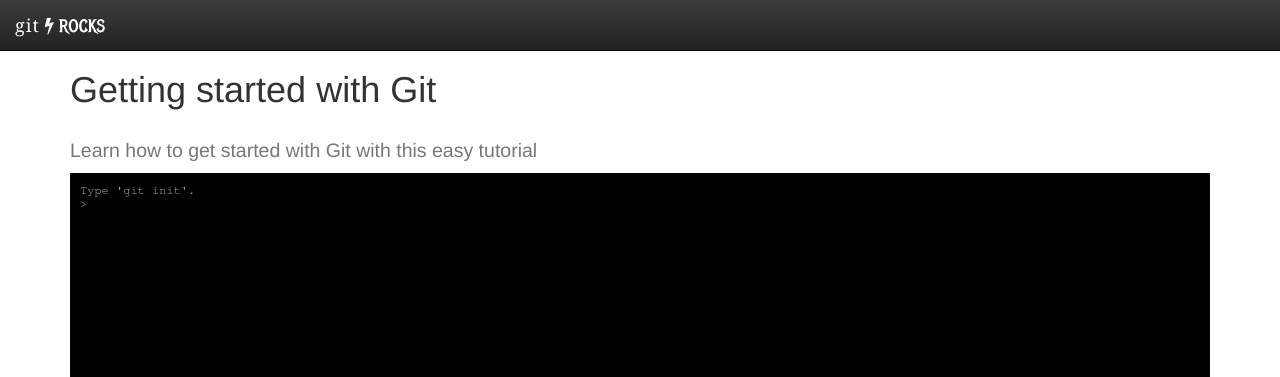
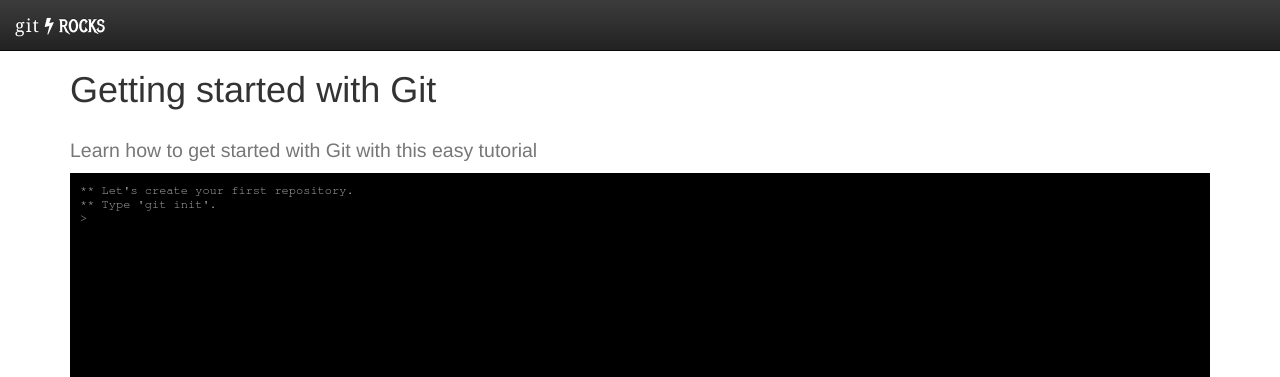
Before and after one commit to CedricAnderson/git-rocks, a Jekyll site: the page built from getting-started/index.html, in a window 1280 px wide. Shown: the top 377 px of the page. Built offline with Jekyll 4.4.1, drawn with Linux system fonts in a browser that asks for light colours; nearby versions of some CDN libraries; comment, search, counter and statistics services are not loaded; some of the changed lines change nothing that is shown.

Commit message:
Adding first tutorial.

```diff
--- /dev/null
+++ b/_layouts/tutorial.html
@@ -0,0 +1,18 @@
+---
+layout: default
+---
+
+<div class="container">
+	<h1>{{ page.headline }}</h1>
+	<h2><small>{{ page.excerpt }}</small></h2>
+</div>
+
+<div class="container">
+	<div id="gitrocks"></div>
+</div>
+
+<div class="container">
+	<div id="gitrocks-next" class="gitrocks-next hide">
+		<a class="btn btn-primary btn-lg" href="{{ site.baseurl }}/{{ page.next }}" role="button">Continue to next tutorial</a>
+	</div>
+</div>
--- /dev/null
+++ b/_sass/_tutorial.scss
@@ -0,0 +1,4 @@
+.gitrocks-next {
+	margin-top:20px;
+	text-align:center;
+}
--- a/assets/js/gitrocks.getting-started.js
+++ b/assets/js/gitrocks.getting-started.js
@@ -1,14 +1,88 @@
 var gitRocks = {
     currentTutorial: "gettingStarted",
     currentStep: 0,
+    nbSteps: 8,
     gettingStarted: {
         step0: {
-            command: "git init",
-            success: "You just created your first repository. Now let's add some files."
+            intro: 'Let\'s create your first repository.',
+            command: 'git init',
+            output: [
+                'Initialized empty Git repository in ~/git-rocks-demo/.git/'
+            ],
+            success: 'You just created your first repository.'
         },
         step1: {
-            command: "touch README.md",
-            success: "You created a README file. Now let's commit it."
+            intro: 'Now let\'s add a file.',
+            command: 'touch README.md',
+            output: [],
+            success: 'You created a README.md file.'
+        },
+        step2: {
+            intro: 'Check the current status of your repository.',
+            command: 'git status',
+            output: [
+                'On branch master',
+                '',
+                'Initial commit',
+                '',
+                'Untracked files:',
+                '  (use "git add <file>..." to include in what will be committed)',
+                '',
+                '    README.md',
+                '',
+                'nothing added to commit but untracked files present (use "git add" to track)'
+            ],
+            success: 'We see that README.md is new and not part of your repository.'
+        },
+        step3: {
+            intro: 'It\'s now time to add that file to be committed.',
+            command: 'git add README.md',
+            output: [],
+            success: 'You just added README.md to be committed.'
+        },
+        step4: {
+            intro: 'Check the status of your repository again.',
+            command: 'git status',
+            output: [
+                'On branch master',
+                '',
+                'Initial commit',
+                '',
+                'Changes to be committed:',
+                '  (use "git rm --cached <file>..." to unstage)',
+                '',
+                '    new file:   README.md'
+            ],
+            success: 'README.md is now ready to be committed.'
+        },
+        step5: {
+            intro: 'Let\'s do an initial commit.',
+            command: 'git commit -m "first commit"',
+            output: [
+                '[master (root-commit) e8c0456] first commit',
+                ' 1 file changed, 0 insertions(+), 0 deletions(-)',
+                ' create mode 100644 README.md'
+            ],
+            success: 'You just made your first commit.'
+        },
+        step6: {
+            intro: 'Before we can push to your remote repository, you need to add a new origin.',
+            command: 'git remote add origin git@github.com:vlamanna/git-rocks-demo.git',
+            output: [
+            ],
+            success: 'You are now ready to push your commit.'
+        },
+        step7: {
+            intro: 'Push your commit to your remote repository.',
+            command: 'git push origin master',
+            output: [
+                'Counting objects: 3, done.',
+                'Writing objects: 100% (3/3), 215 bytes | 0 bytes/s, done.',
+                'Total 3 (delta 0), reused 0 (delta 0)',
+                'To git@github.com:vlamanna/git-rocks-demo.git',
+                ' * [new branch]      master -> master'
+            ],
+            success: 'You just made your first push.'
         }
     }
 };
--- a/assets/js/gitrocks.main.js
+++ b/assets/js/gitrocks.main.js
@@ -1,20 +1,52 @@
 jQuery(function($, undefined) {
     gitRocks.evalCommand = function(command, term) {
+        if (gitRocks.currentStep >= gitRocks.nbSteps) {
+            return;
+        }
+
         if (command === gitRocks.getCurrentCommand()) {
+            var output = gitRocks.getCurrentOutput();
+            for (var line in output) {
+                if (output.hasOwnProperty(line)) {
+                    term.echo(output[line]);
+                }
+            }
             term.echo(gitRocks.getCurrentSuccess());
+
             gitRocks.currentStep = gitRocks.currentStep + 1;
-            term.echo('Type \'' + gitRocks.getCurrentCommand() + '\'.');
+
+            term.echo('');
+
+            if (gitRocks.currentStep >= gitRocks.nbSteps) {
+                term.echo('** Congratulation, you just finished this tutorial.');
+                $('#gitrocks-next').removeClass('hide');
+            } else {
+                term.echo(gitRocks.getCurrentIntro());
+                term.echo(gitRocks.getCurrentCommandString());
+            }
         } else {
-            term.echo('Type \'' + gitRocks.getCurrentCommand() + '\'.');
+            term.echo(gitRocks.getCurrentCommandString());
         }
+    };
+
+    gitRocks.getCurrentIntro = function() {
+        return '** ' + gitRocks[gitRocks.currentTutorial][gitRocks.getCurrentStep()].intro;
     };
 
     gitRocks.getCurrentCommand = function() {
         return gitRocks[gitRocks.currentTutorial][gitRocks.getCurrentStep()].command;
     };
 
+    gitRocks.getCurrentCommandString = function() {
+        return '** Type \'' + gitRocks.getCurrentCommand() + '\'.';
+    };
+
+    gitRocks.getCurrentOutput = function() {
+        return gitRocks[gitRocks.currentTutorial][gitRocks.getCurrentStep()].output;
+    };
+
     gitRocks.getCurrentSuccess = function() {
-        return gitRocks[gitRocks.currentTutorial][gitRocks.getCurrentStep()].success;
+        return '** ' + gitRocks[gitRocks.currentTutorial][gitRocks.getCurrentStep()].success;
     };
 
     gitRocks.getCurrentStep = function() {
@@ -24,8 +56,13 @@
     $('#gitrocks').terminal(function(command, term) {
         gitRocks.evalCommand(command, term);
     }, {
-        greetings: 'Type \'' + gitRocks.getCurrentCommand() + '\'.',
+        greetings: false,
         name: gitRocks.currentTutorial,
         height: 400,
-        prompt: '> '});
+        prompt: '> ',
+        onInit: function(term) {
+            term.echo(gitRocks.getCurrentIntro());
+            term.echo(gitRocks.getCurrentCommandString());
+        }
+    });
 });
--- a/css/main.scss
+++ b/css/main.scss
@@ -7,5 +7,6 @@
 @import
         "header",
         "footer",
-        "index"
+        "index",
+        "tutorial"
 ;
--- a/getting-started/index.html
+++ b/getting-started/index.html
@@ -1,15 +1,8 @@
 ---
-layout: default
+layout: tutorial
 title: Getting started - Git Rocks
+headline: Getting started with Git
 excerpt: Learn how to get started with Git with this easy tutorial
 tutorial: getting-started
+next: basics
 ---
-
-<div class="container">
-	<h1>Getting started with Git</h1>
-	<h2><small>Learn how to get started with Git with this easy tutorial</small></h2>
-</div>
-
-<div class="container">
-	<div id="gitrocks"></div>
-</div>
```
